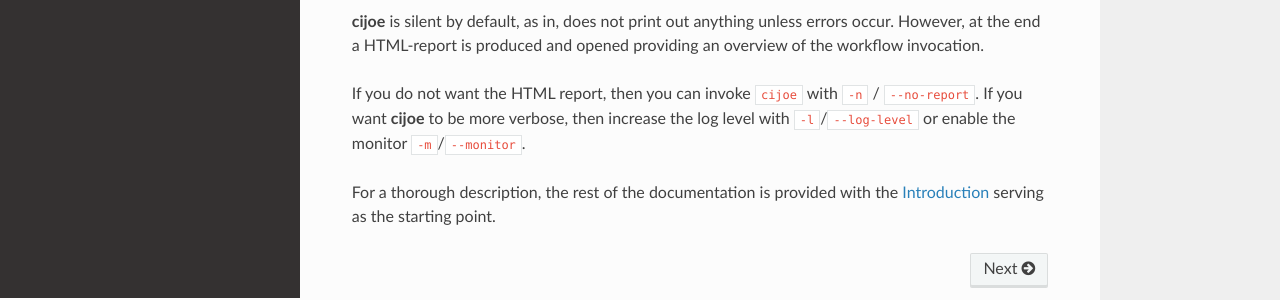
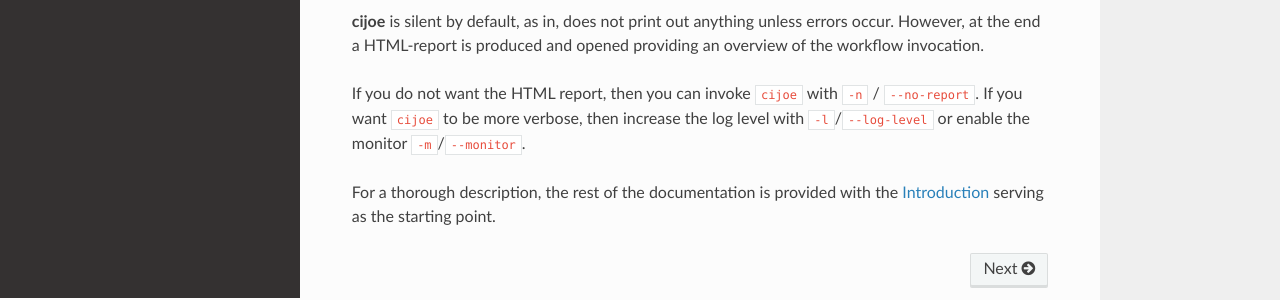
Before and after one commit to refenv/cijoe, a Sphinx documentation site: the page built from docs/source/index.rst, in a window 1280 px wide. Shown: the part 602-902 px from the top of the page. Built offline with Sphinx 7.4.7 and the Read the Docs theme 2.0.0, drawn with Linux system fonts in a browser that asks for light colours.

Commit message:
docs: fixes
Signed-off-by: Simon A. F. Lund <os@safl.dk>

```diff
--- a/docs/source/index.rst
+++ b/docs/source/index.rst
@@ -24,7 +24,7 @@ providing an overview of the workflow invocation.
 
 If you do not want the HTML report, then you can invoke ``cijoe`` with ``-n`` /
 ``--no-report``.
-If you want **cijoe** to be more verbose, then increase the log level with
+If you want ``cijoe`` to be more verbose, then increase the log level with
 ``-l``/``--log-level`` or enable the monitor ``-m``/``--monitor``.
 
 For a thorough description, the rest of the documentation is provided with the
--- a/docs/source/prerequisites/index.rst
+++ b/docs/source/prerequisites/index.rst
@@ -14,7 +14,7 @@ On your **local system** / **dev box**, ensure that you have:
    environment variable
  * A **SSH** key-pair
    - The default filenames for a key-pair generated by ``ssh-keygen`` are
-     private key(``id_rsa``) and the public-key(``id_rsa.pub``).
+   private key(``id_rsa``) and the public-key(``id_rsa.pub``).
  * An **SSH** client, and **key-based** **authorization** providing unprompted
    login from your **dev box** into your **test-target**.
 
```
Also changed, not shown: 1 other file.
